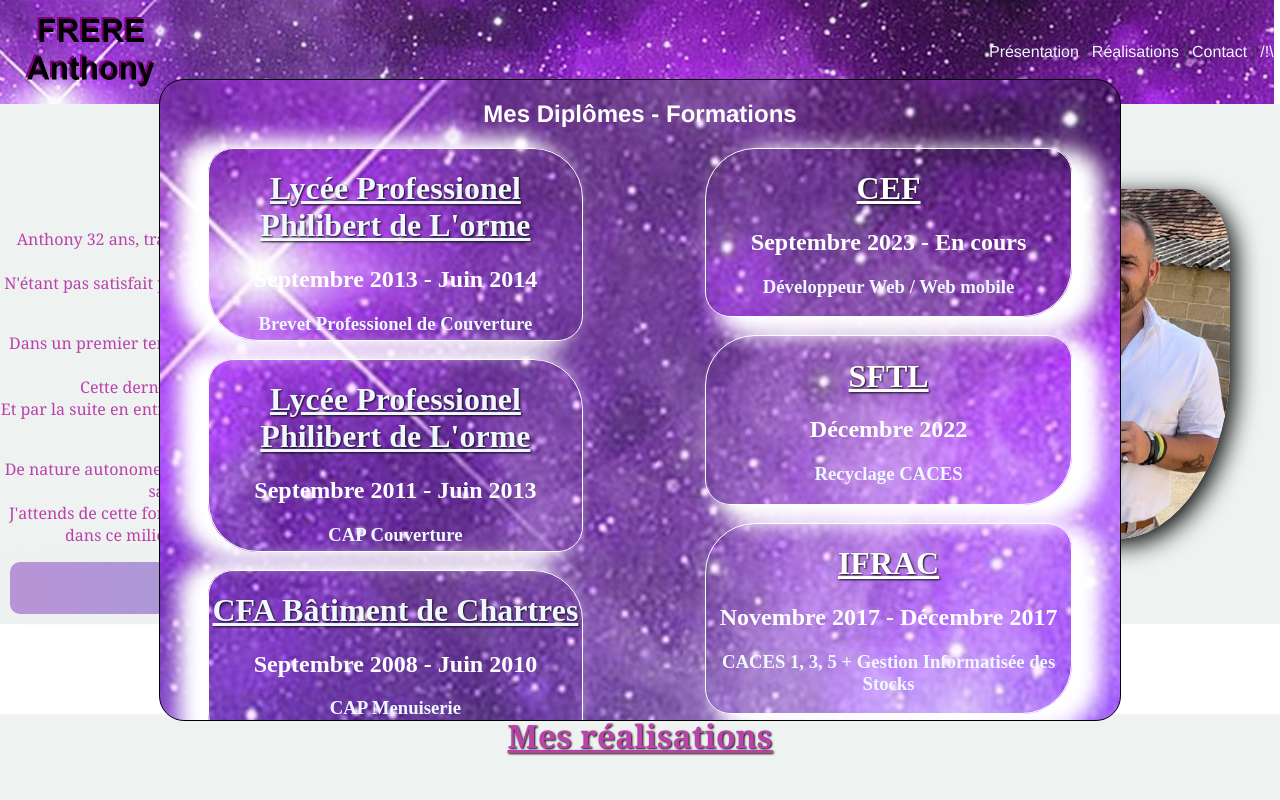
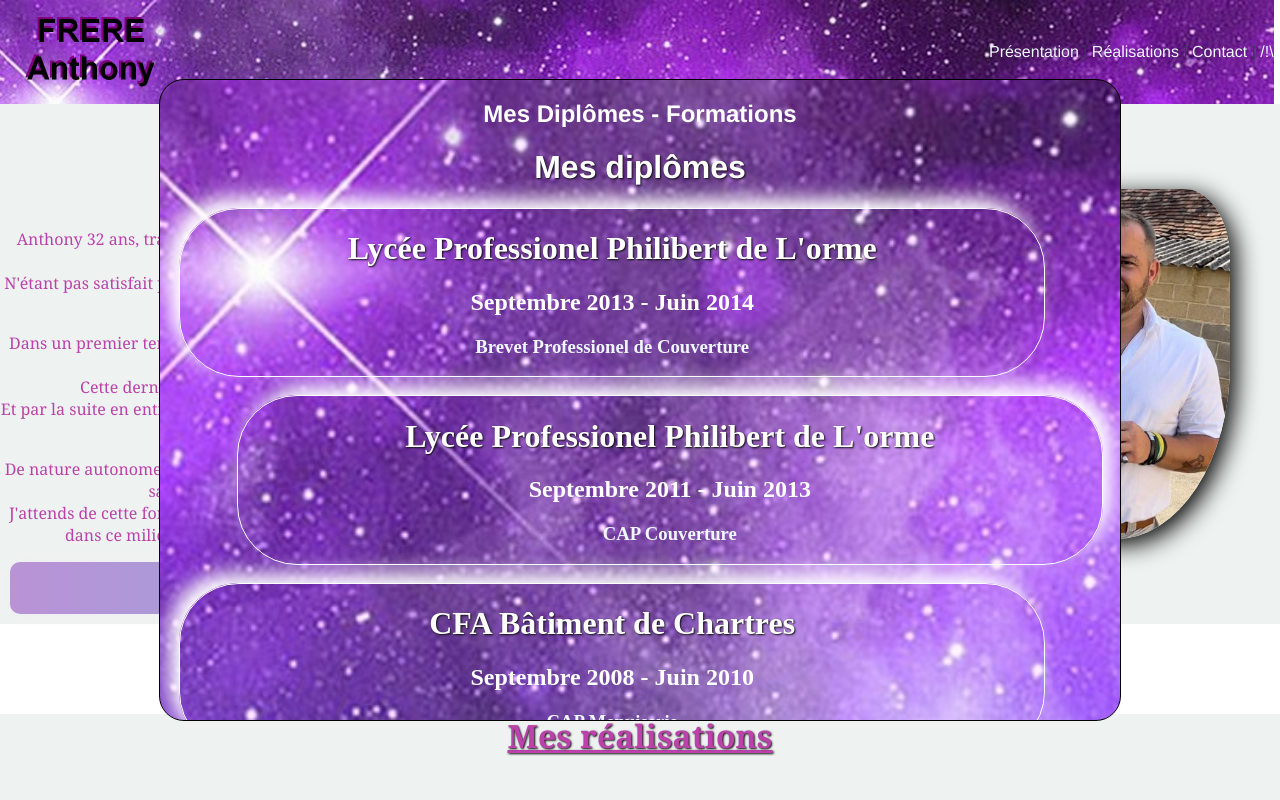
Before and after one commit to ToynShad/Portfolio, a Vue app: page / in a window 1280 px wide. Both pictures are taken after a click on the button "Mes Diplômes - Formations". Shown: the top 800 px of the page. Built offline with nearby package versions, Linux system fonts and the light colour scheme.

Commit message:
src/components/Parcours/Diplomes.vue

```diff
--- a/src/components/Parcours/Diplomes.vue
+++ b/src/components/Parcours/Diplomes.vue
@@ -1,19 +1,20 @@
 <template>
     <div id="diplome">
+        <h1>Mes diplômes</h1>
         <div class=diplomes>
-            <div id="diplome1">
+            <div id="diplome1" style="margin-left: 2%;">
                 <h1>Lycée Professionel Philibert de L'orme</h1>
                 <h2>Septembre 2013 - Juin 2014</h2>
                 <h3>Brevet Professionel de Couverture</h3>
             </div>
             <br>
-            <div id="diplome1">
+            <div id="diplome2" style="margin-left: 8%;">
                 <h1>Lycée Professionel Philibert de L'orme</h1>
                 <h2>Septembre 2011 - Juin 2013</h2>
                 <h3> CAP Couverture</h3>
             </div>
             <br>
-            <div id="diplome1">
+            <div id="diplome3" style="margin-left: 2%;">
                 <h1>CFA Bâtiment de Chartres</h1>
                 <h2>Septembre 2008 - Juin 2010</h2>
                 <h3>CAP Menuiserie</h3>
@@ -21,19 +22,20 @@
             <br>
         </div>
         <div class="formations">
-            <div id="formation1">
+            <h1>Mes formations</h1>
+            <div id="formation1" style="margin-left: 2%;">
                 <h1>CEF</h1>
                 <h2>Septembre 2023 - En cours</h2>
                 <h3>Développeur Web / Web mobile</h3>
             </div>
             <br>
-            <div id="formation1">
+            <div id="formation2" style="margin-left: 8%;">
                 <h1>SFTL</h1>
                 <h2>Décembre 2022</h2>
                 <h3>Recyclage CACES</h3>
             </div>
             <br>
-            <div id="formation1">
+            <div id="formation3" style="margin-left: 2%;">
                 <h1>IFRAC</h1>
                 <h2>Novembre 2017 - Décembre 2017</h2>
                 <h3>CACES 1, 3, 5 + Gestion Informatisée des Stocks</h3>
@@ -60,24 +62,37 @@
     font-style: normal;
 }
 
-#formation1 {
+#formation1, #formation3 {
     border: 1px solid white;
-    border-radius: 50px 25px;
-    box-shadow: 20px 10px 20px 10px rgb(255, 255, 255);
-}
-
-#diplome1 {
-    border: 1px solid white;
-    border-radius: 25px 50px;
-    box-shadow: -20px 0px 20px 10px rgb(255, 255, 255);
-    width: 75%;
+    border-radius: 60px 60px;
+    box-shadow: -10px -10px 20px rgb(255, 255, 255);
+    width: 90%;
     height: 30%;
 }
 
-#diplome {
-    display: flex;
-    justify-content: space-evenly;
-    margin-left: 5%;
-    margin-right: 5%;
+#diplome1, #diplome3 {
+    border: 1px solid white;
+    border-radius: 60px 60px;
+    box-shadow: -10px -10px 20px rgb(255, 255, 255);
+    width: 90%;
+    height: 30%;
+}
+#diplome2 {
+    border: 1px solid white;
+    border-radius: 60px 60px;
+    box-shadow: 10px -10px 20px rgb(255, 255, 255);
+    width: 90%;
+    height: 30%;
+}
+#formation2 {
+    border: 1px solid white;
+    border-radius: 60px 60px;
+    box-shadow: 10px -10px 20px rgb(255, 255, 255);
+    width: 90%;
+    height: 30%;
+}
+#diplome h1 {
+    color: rgb(255, 255, 255);
+    text-decoration: none;
 }
 </style>
```
